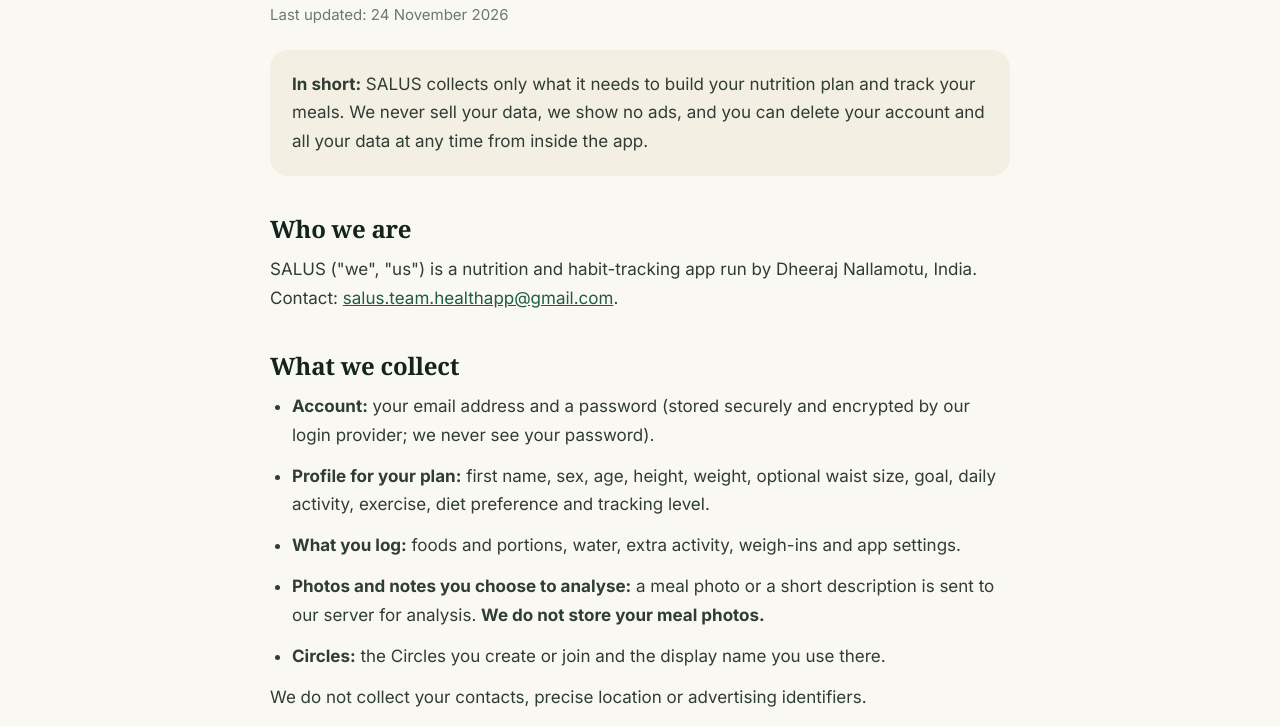
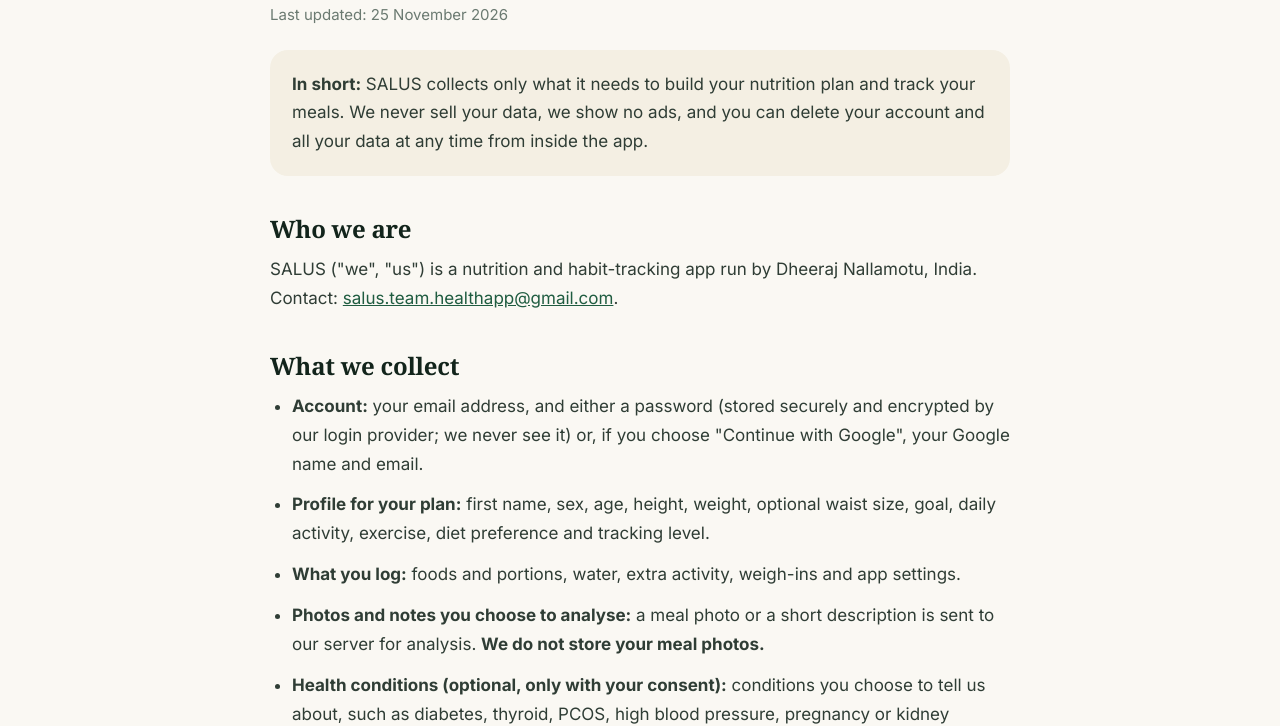
Before and after one commit to salus-healthapp/salus-website, a plain HTML site: page salus-website/privacy.html in a window 1280 px wide. Shown: the part 237-963 px from the top of the page. Drawn offline with Linux system fonts and the light colour scheme.

Commit message:
Add files via upload

```diff
--- a/salus-website/privacy.html
+++ b/salus-website/privacy.html
@@ -37,7 +37,7 @@
 
 <span class="eyebrow">Privacy</span>
 <h1>Privacy policy</h1>
-<p class="updated">Last updated: 24 November 2026</p>
+<p class="updated">Last updated: 25 November 2026</p>
 
 <div class="box"><p style="margin:0"><b>In short:</b> SALUS collects only what it needs to build your nutrition plan and track your meals. We never sell your data, we show no ads, and you can delete your account and all your data at any time from inside the app.</p></div>
 
@@ -46,10 +46,11 @@
 
 <h2>What we collect</h2>
 <ul>
-  <li><b>Account:</b> your email address and a password (stored securely and encrypted by our login provider; we never see your password).</li>
+  <li><b>Account:</b> your email address, and either a password (stored securely and encrypted by our login provider; we never see it) or, if you choose "Continue with Google", your Google name and email.</li>
   <li><b>Profile for your plan:</b> first name, sex, age, height, weight, optional waist size, goal, daily activity, exercise, diet preference and tracking level.</li>
   <li><b>What you log:</b> foods and portions, water, extra activity, weigh-ins and app settings.</li>
   <li><b>Photos and notes you choose to analyse:</b> a meal photo or a short description is sent to our server for analysis. <b>We do not store your meal photos.</b></li>
+  <li><b>Health conditions (optional, only with your consent):</b> conditions you choose to tell us about, such as diabetes, thyroid, PCOS, high blood pressure, pregnancy or kidney disease. We use them only to keep your plan inside safe limits.</li>
   <li><b>Circles:</b> the Circles you create or join and the display name you use there.</li>
 </ul>
 <p>We do not collect your contacts, precise location or advertising identifiers.</p>
@@ -88,6 +89,7 @@
 
 <h2>Health information</h2>
 <p>SALUS is a nutrition and habit tracker, not a medical device, and does not diagnose or treat any condition. If you have a health condition, are pregnant or breastfeeding, please plan your goals with a doctor.</p>
+<p>Health conditions are optional. We store them only after you tick the consent box, use them only to make your plan safer (for example, no calorie deficit during pregnancy), never show them to your Circles or Champions, and never sell or share them. You can change or delete them any time in <b>Me → Health details</b>, which also withdraws your consent.</p>
 
 <h2>Changes</h2>
 <p>If we change this policy, we will update the date above and tell you in the app for important changes.</p>
```
